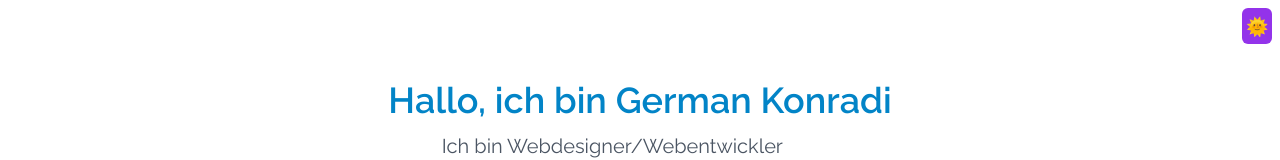
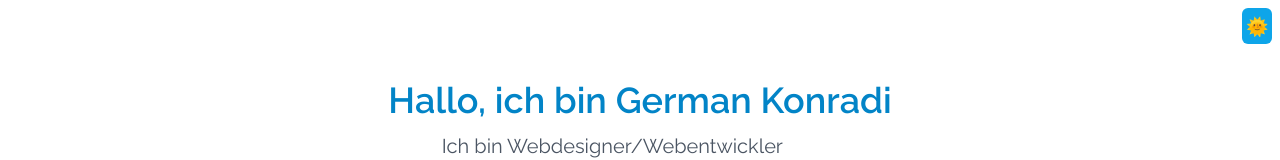
Before and after one commit to geraxgera/germankonradi_portfolio, a React (Vite) app: page / in a window 1280 px wide. Shown: the top 160 px of the page. Built offline with nearby package versions, Linux system fonts and the light colour scheme.

Commit message:
Update App.jsx

```diff
--- a/src/App.jsx
+++ b/src/App.jsx
@@ -33,7 +33,7 @@ function App() {
       <button
         type="button"
         onClick={handleThemeSwitch}
-        className="fixed z-10 right-2 top-2 bg-purple-600 text-lg p-1 rounded-md"
+        className="fixed z-10 right-2 top-2 bg-sky-500 text-lg p-1 rounded-md"
       >
         {theme === "dark" ? "🌙" : "🌞"}
       </button>
```
